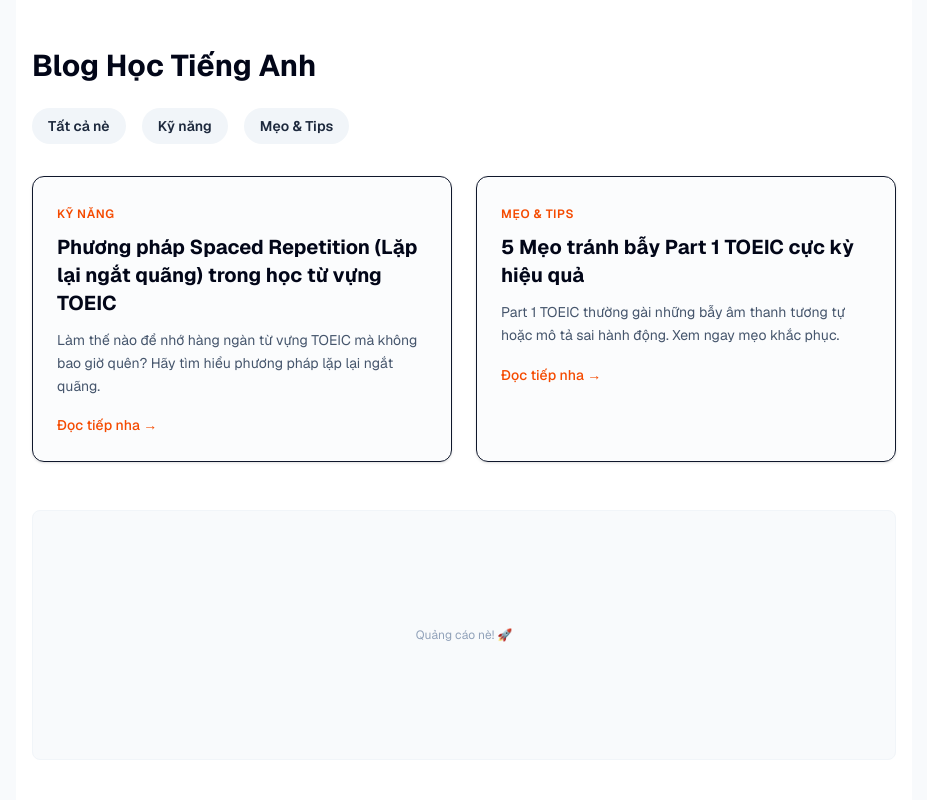
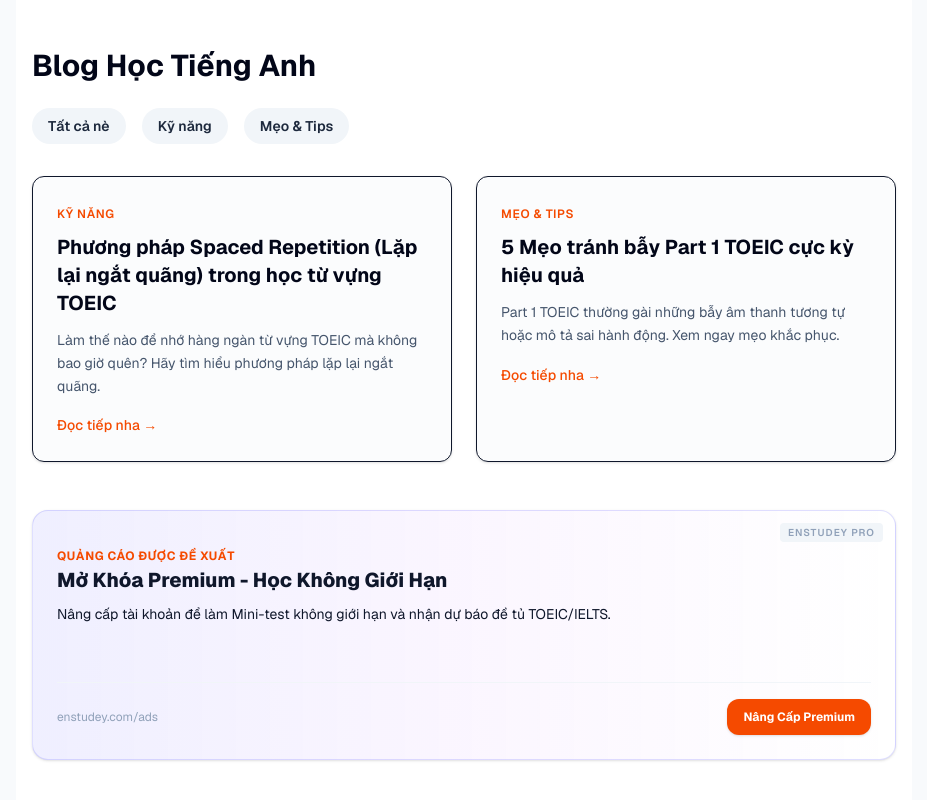
Before and after one commit to enstudey/enstudeyfe, a Next.js app: page /blog in a window 1280 px wide. Shown: the top 800 px of the page, without its empty margins (176-1103 px from the left). Built offline with nearby package versions, Linux system fonts and the light colour scheme.

Commit message:
feat: add fake ads in blogs

```diff
--- a/components/ads/AdBanner.tsx
+++ b/components/ads/AdBanner.tsx
@@ -1,12 +1,73 @@
-import React from "react";
+"use client";
+
+import React, { useState, useEffect } from "react";
+
+const MOCK_ADS = [
+  {
+    title: "Đột Phá IELTS 7.5 Cùng AI Tutor",
+    description: "Nhận giáo trình luyện nói phản xạ 1-1 miễn phí tối ưu cho người bận rộn.",
+    cta: "Thử Ngay Lên Trình",
+    tag: "Tài trợ",
+    gradient: "from-orange-500/10 via-red-500/5 to-transparent",
+    border: "border-orange-500/20"
+  },
+  {
+    title: "Sổ Tay 1000 Từ Vựng TOEIC Cực Dễ",
+    description: "E-book độc quyền tổng hợp từ Mistake Bank của hơn 10,000 học viên tại EnStudey.",
+    cta: "Tải E-book Free",
+    tag: "Đề xuất",
+    gradient: "from-emerald-500/10 via-teal-500/5 to-transparent",
+    border: "border-emerald-500/20"
+  },
+  {
+    title: "Mở Khóa Premium - Học Không Giới Hạn",
+    description: "Nâng cấp tài khoản để làm Mini-test không giới hạn và nhận dự báo đề tủ TOEIC/IELTS.",
+    cta: "Nâng Cấp Premium",
+    tag: "EnStudey Pro",
+    gradient: "from-indigo-500/10 via-purple-500/5 to-transparent",
+    border: "border-indigo-500/20"
+  }
+];
 
 export default function AdBanner() {
+  const [adIndex, setAdIndex] = useState(0);
+
+  useEffect(() => {
+    // Pick a random mock ad on mount
+    setAdIndex(Math.floor(Math.random() * MOCK_ADS.length));
+  }, []);
+
+  const ad = MOCK_ADS[adIndex];
+
   return (
     <div
-      className="w-full min-h-[250px] bg-slate-50 dark:bg-zinc-900 flex items-center justify-center my-6 rounded-lg overflow-hidden border border-slate-100 dark:border-zinc-800"
+      className={`w-full min-h-[250px] bg-gradient-to-r ${ad.gradient} bg-white dark:bg-zinc-900 flex flex-col justify-between p-6 my-6 rounded-2xl overflow-hidden border ${ad.border} shadow-sm transition-all duration-300 relative`}
       data-testid="ad-banner"
     >
-      <span className="text-xs text-slate-400 dark:text-zinc-500">Quảng cáo nè! 🚀</span>
+      <div className="absolute top-3 right-3 flex items-center gap-1">
+        <span className="text-[10px] font-semibold text-slate-400 dark:text-zinc-500 uppercase tracking-widest bg-slate-100 dark:bg-zinc-800 px-2 py-0.5 rounded">
+          {ad.tag}
+        </span>
+      </div>
+
+      <div className="space-y-2 mt-2">
+        <span className="text-xs font-bold text-orange-600 dark:text-orange-500 uppercase tracking-wider">
+          Quảng cáo được đề xuất
+        </span>
+        <h3 className="text-xl font-extrabold text-slate-900 dark:text-white leading-snug">
+          {ad.title}
+        </h3>
+        <p className="text-slate-650 dark:text-zinc-400 text-sm max-w-xl leading-relaxed">
+          {ad.description}
+        </p>
+      </div>
+
+      <div className="pt-4 flex justify-between items-center border-t border-slate-100 dark:border-zinc-800/80">
+        <span className="text-xs text-slate-400 dark:text-zinc-500">enstudey.com/ads</span>
+        <button className="bg-orange-600 hover:bg-orange-700 text-white text-xs font-bold px-4 py-2.5 rounded-xl shadow transition duration-200 cursor-pointer">
+          {ad.cta}
+        </button>
+      </div>
     </div>
   );
 }
```
